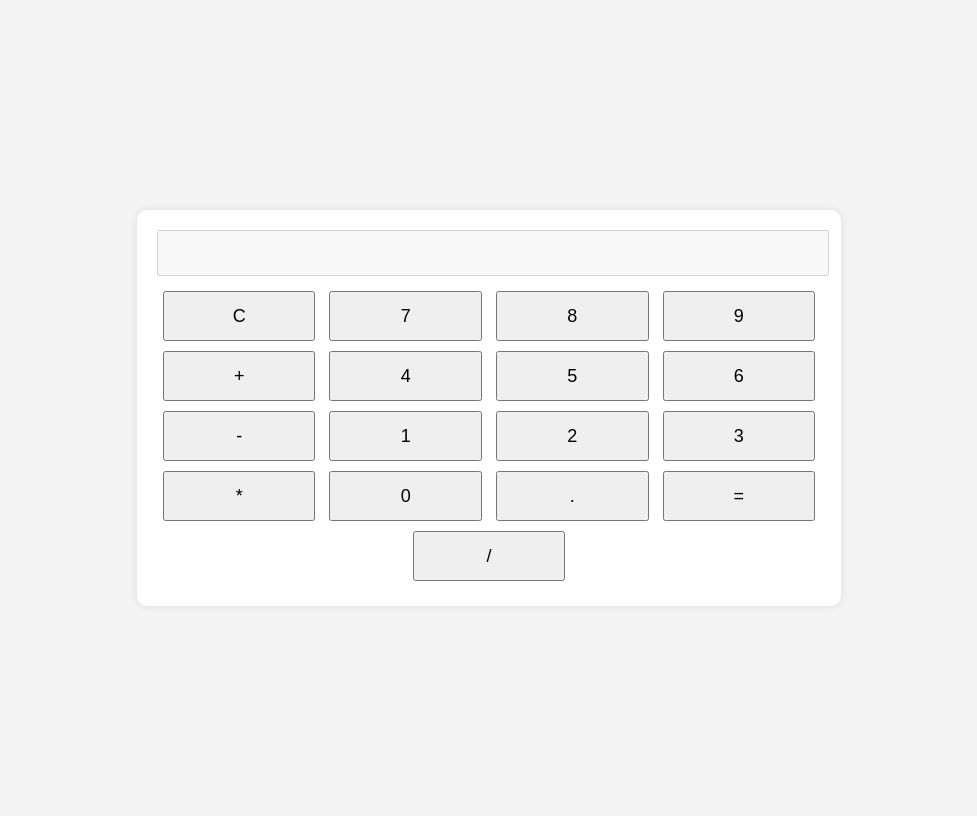
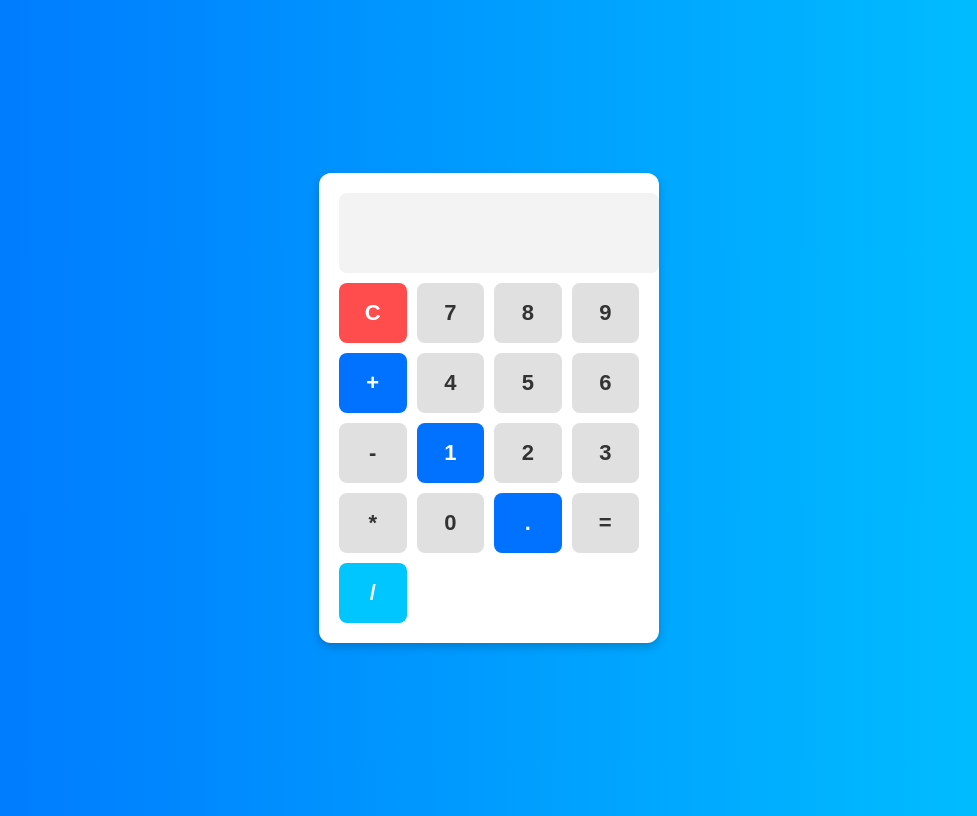
Before and after one commit to furkantr18/hesap-makinesi, a plain HTML site: page index.html in a window 1280 px wide. Shown: the whole page, without its empty margins (151-1128 px from the left). Drawn offline with Linux system fonts and the light colour scheme.

Commit message:
Update style.css

```diff
--- a/style.css
+++ b/style.css
@@ -1,31 +1,69 @@
+@import url('https://fonts.googleapis.com/css2?family=Poppins:wght@300;400;600&display=swap');
+
 body {
     display: flex;
     justify-content: center;
     align-items: center;
     height: 100vh;
-    background-color: #f4f4f4;
+    background: linear-gradient(to right, #0072ff, #00c6ff);
+    font-family: 'Poppins', sans-serif;
 }
 
 .calculator {
     background: white;
     padding: 20px;
-    border-radius: 10px;
-    box-shadow: 0px 0px 10px rgba(0, 0, 0, 0.1);
+    border-radius: 12px;
+    box-shadow: 0px 4px 10px rgba(0, 0, 0, 0.2);
     text-align: center;
+    width: 300px;
 }
 
 input {
     width: 100%;
-    height: 40px;
+    height: 60px;
     margin-bottom: 10px;
     text-align: right;
-    font-size: 20px;
+    font-size: 24px;
+    border: none;
+    background: #f3f3f3;
+    padding: 10px;
+    border-radius: 8px;
+    outline: none;
 }
 
-.buttons button {
-    width: 23%;
-    height: 50px;
-    margin: 5px;
-    font-size: 18px;
+.buttons {
+    display: grid;
+    grid-template-columns: repeat(4, 1fr);
+    gap: 10px;
+}
+
+button {
+    width: 100%;
+    height: 60px;
+    font-size: 22px;
+    border: none;
+    border-radius: 8px;
     cursor: pointer;
+    transition: 0.3s;
+    font-weight: 600;
 }
+
+button:hover {
+    opacity: 0.8;
+}
+
+/* Renk Ayarları */
+button:nth-child(1) { background: #ff4d4d; color: white; } /* C (Temizleme) */
+button:nth-child(17) { background: #00c6ff; color: white; } /* = (Sonuç) */
+button:nth-child(5),
+button:nth-child(10),
+button:nth-child(15),
+button:nth-child(18) {
+    background: #0072ff;
+    color: white;
+} /* İşlem Butonları */
+
+button:not(:nth-child(1)):not(:nth-child(17)):not(:nth-child(5)):not(:nth-child(10)):not(:nth-child(15)):not(:nth-child(18)) {
+    background: #e0e0e0;
+    color: #333;
+}
```
